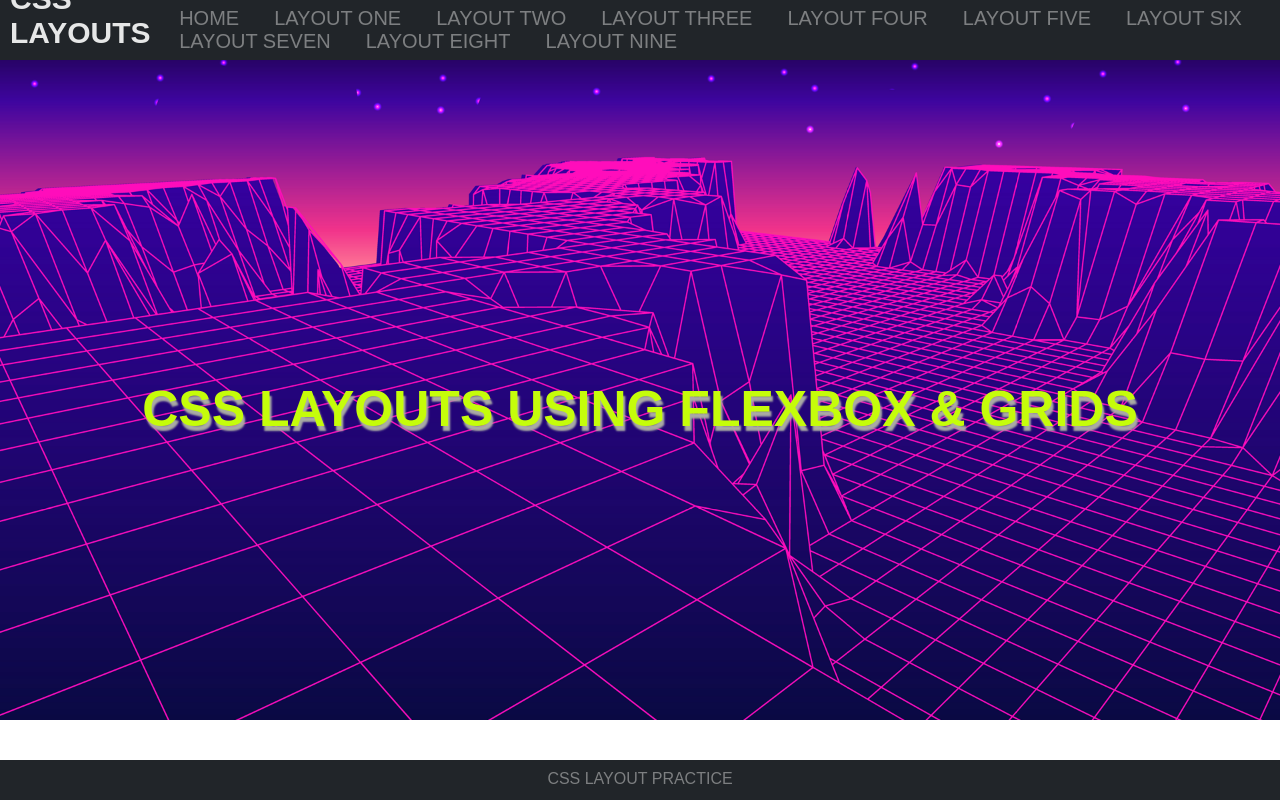
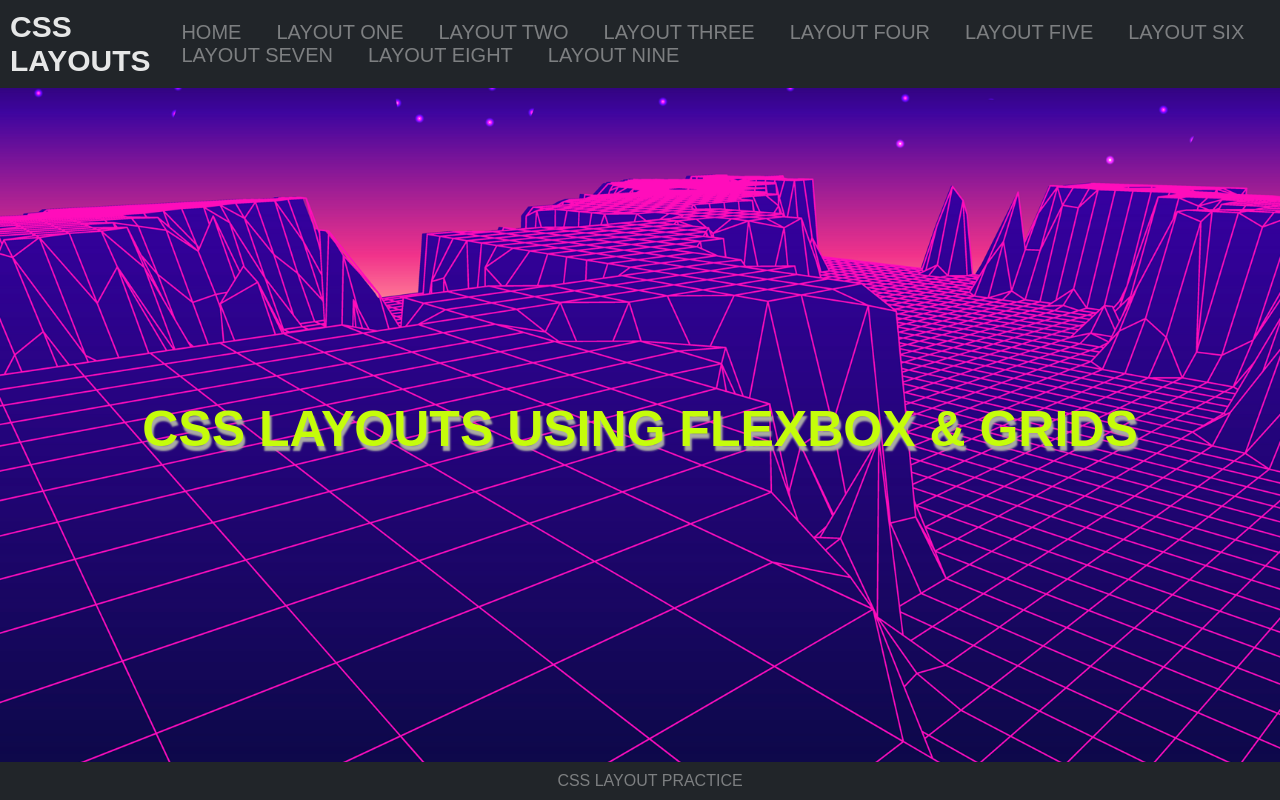
Before and after one commit to dnewbie25/CSS-Layouts, a plain HTML site: page index.html in a window 1280 px wide. Drawn offline with Linux system fonts and the light colour scheme; a web font is replaced by a local one.

Commit message:
Fixed navbar, bg image and footer

```diff
--- a/css/style.css
+++ b/css/style.css
@@ -1,7 +1,7 @@
 /* General styles and fonts */
 @import url('https://fonts.googleapis.com/css2?family=Encode+Sans+SC:wght@300;500;900&display=swap');
 
-*{
+* {
     padding: 0;
     margin: 0;
     font-family: 'Encode Sans SC', sans-serif;
@@ -10,34 +10,42 @@
 
 
 body {
-    display: grid;
-    grid-template-rows: 60px 1fr 40px;
-    min-height: 100vh;
+    background-image: url("../img/GridBG.png");
+    background-repeat: no-repeat;
+    background-attachment: fixed;
+    background-size: cover;
 }
 
 /* Navigation bar */
+header {
+    top: 0;
+    width: 100%;
+    position: fixed;
+    height: 60px;
+}
 
-#navbar{
+#navbar {
+    padding: 10px;
+    width: 100%;
+    position: sticky;
     display: inline-flex;
-    flex-direction: row;
     justify-content: space-between;
-    padding: 10px;
     background-color: #212529;
 }
 
-#navbar h1{
+#navbar h1 {
     color: #E6E7E7;
     font-size: 30px;
     align-self: flex-end;
     text-transform: uppercase;
 }
 
-#navbar ul{
+#navbar ul {
     list-style: none;
     align-self: center;
 }
 
-#navbar ul > li{
+#navbar ul>li {
     float: left;
     font-size: 20px;
     margin-right: 10px;
@@ -45,48 +53,49 @@ body {
     text-transform: uppercase;
 }
 
-#navbar a{
+#navbar a {
     color: #7D7F81;
     font-weight: 500;
     text-decoration: none;
 }
 
 #navbar a:hover,
-#navbar a:active{
+#navbar a:active {
     color: white;
 }
 
 /* Main section */
 
-#section{
-    background-image: url("../img/GridBG.png");
-    background-repeat: no-repeat;
-    background-attachment: fixed;
-    background-size: 100%;
-}
-
-#homeText{
-        font-weight: bold;
-        font-size: 50px;
-        text-transform: uppercase;
-        color: rgb(197, 253, 10);
-        text-align: center;
-        margin-top: 40vh;
+#section {
+    width: 100%;
 
 }
 
-h2{
+#homeText {
+    width: 100%;
+    text-align: center;
+    font-weight: bold;
+    font-size: 50px;
+    text-transform: uppercase;
+    color: rgb(197, 253, 10);
+    position: absolute;
+    top: 50%;
+}
+
+h2 {
     text-shadow: 2px 5px 2px rgb(169, 170, 165);
 }
 
 /* Footer style and positioning */
 
-#footer{
+#footer {
+    bottom: 0px;
+    width: 100%;
     padding: 10px;
     background-color: #212529;
     color: #7D7F81;
     font-weight: 500;
     text-transform: uppercase;
     text-align: center;
-    grid-row: 3/4;
+    position: fixed;
 }
--- a/index.html
+++ b/index.html
@@ -13,6 +13,7 @@
 
 <body>
     <!-- Navigation bar starts -->
+    <header>
         <nav id="navbar">
             <h1>CSS Layouts</h1>
             <ul class="layouts-pages">
@@ -52,6 +53,8 @@
 
             </ul>
         </nav>
+    </header>
+
     <!-- Navigation bar ends -->
 
     <!-- Main content starts -->
```
Lines whose indentation alone changed are shown as unchanged.
